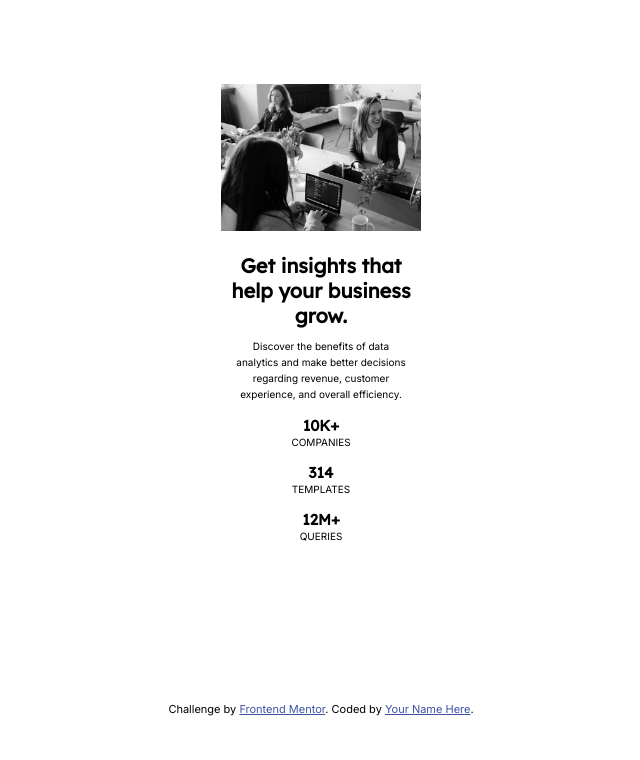
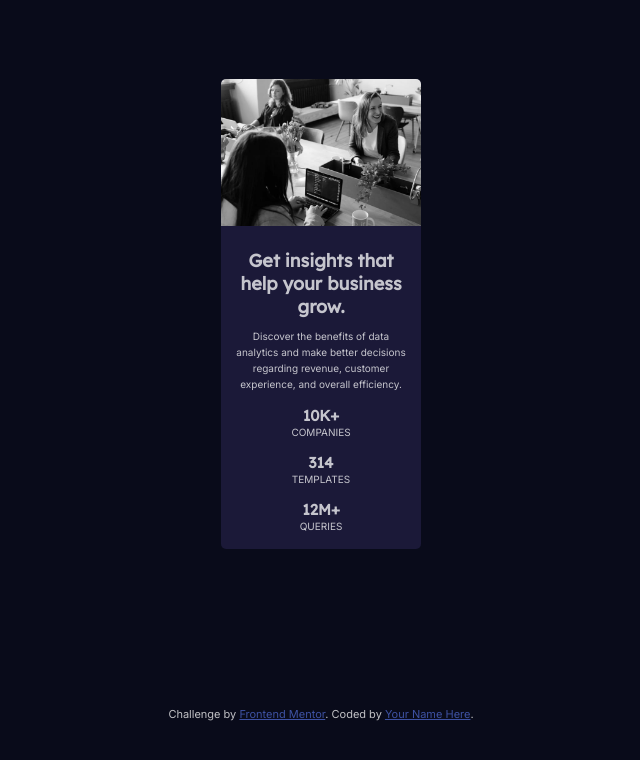
Before and after one commit to Kary01/challenge-stats-preview-card, a plain HTML site: page index.html in a window 1280 px wide. Shown: the whole page, without its empty margins (319-959 px from the left). Drawn offline with Linux system fonts and the light colour scheme.

Commit message:
git add card styles

```diff
--- a/css/style.css
+++ b/css/style.css
@@ -31,13 +31,17 @@ body {
   width: 100%;
   height: 100vh;
   font-family: var(--font-family-inter);
+  background-color: var(--very-dark-blue);
+  color: var(--slightly-transparent-white-paragraph);
 }
 
 .main_card {
   display: flex;
   flex-direction: column;
   width: 200px;
-  height: 450px;
+  height: 470px;
+  background-color: var(--dark-desaturated-blue);
+  border-radius: 5px;
 }
 
 .main_card .main_card--hero {
@@ -48,6 +52,7 @@ body {
  .main_card .main_card--hero img {
    width: 100%;
    object-fit: contain;
+   border-radius: 5px 5px 0 0;
  }
 
  .main_card .main_card--desc {
@@ -58,7 +63,7 @@ body {
 
  .main_card .main_card--desc h1 {
    font-family: var(--font-family-lexend);
-   font-size: 2rem;
+   font-size: 1.8rem;
    font-weight: var(--font-weight-black);
    text-align: center;
    margin: 10px 0;
@@ -76,7 +81,7 @@ body {
    justify-content: center;
    align-items: center;
    gap: 15px;
-   margin: 16px 0;
+   margin: 16px 0 0;
  }
 
  .main_card .main_card--info .info--num{
```
